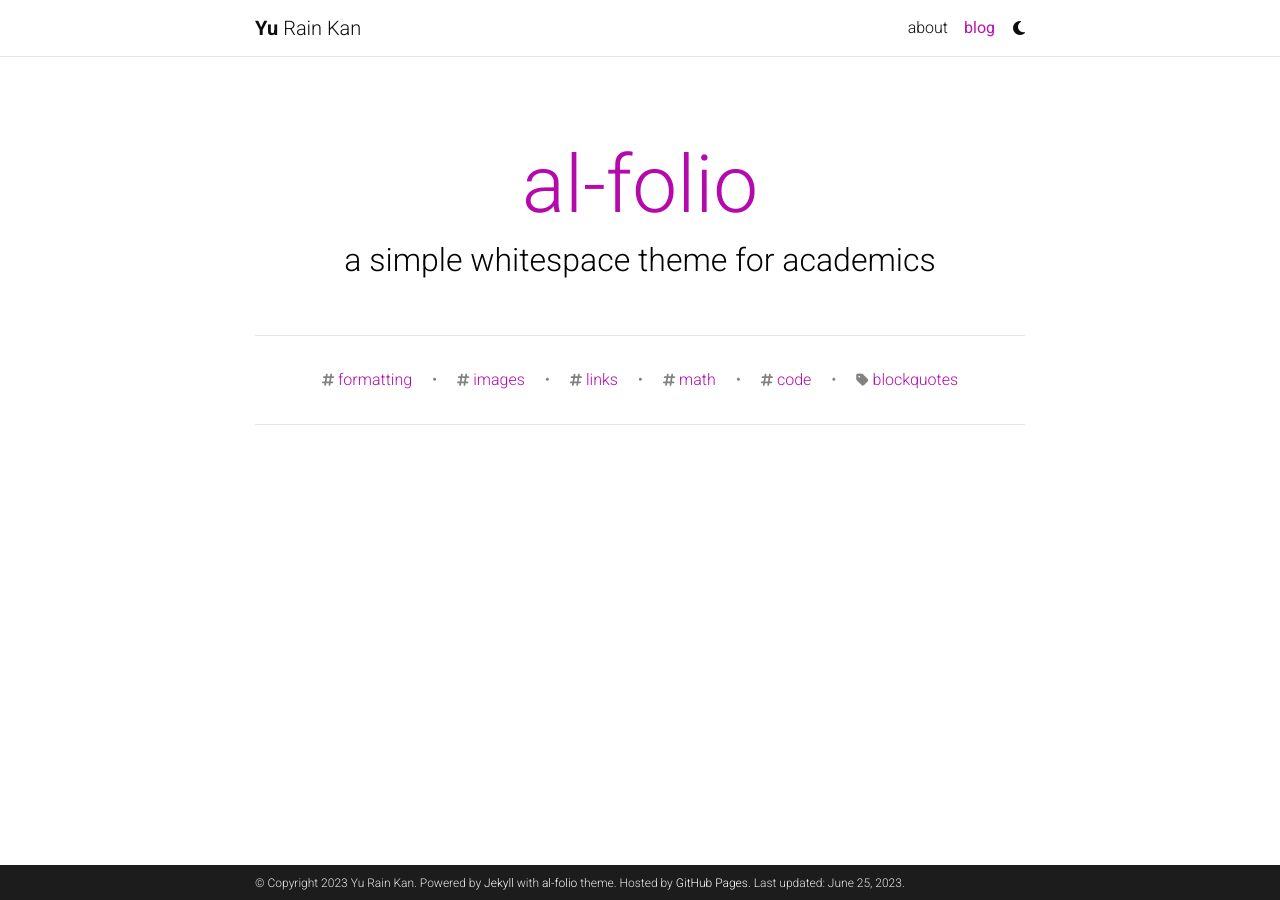
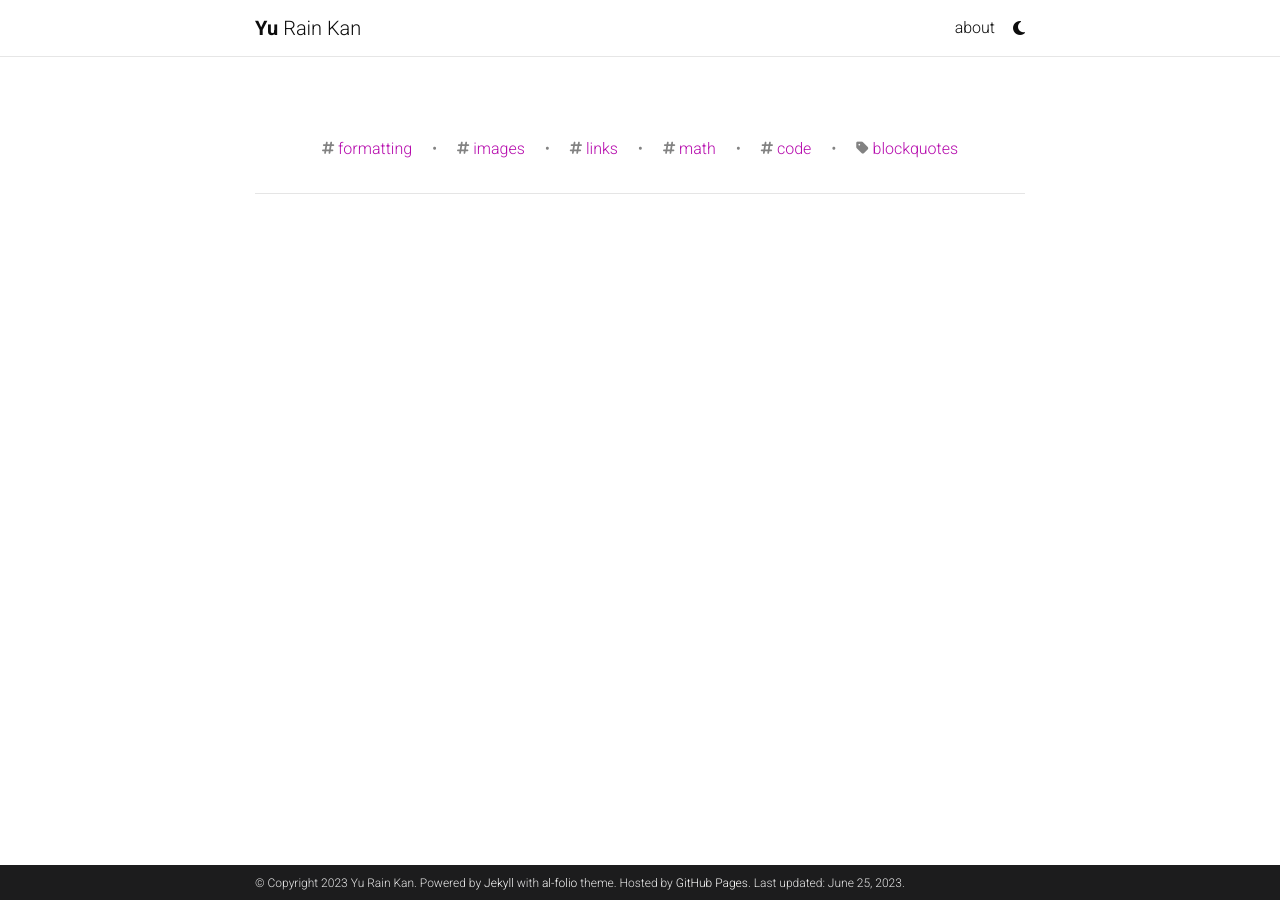
Before and after one commit to rainkan/rainkan.github.io, a Jekyll site: the page built from blog/index.html, in a window 1280 px wide. Built offline with Jekyll 4.4.1, drawn with Linux system fonts in a browser that asks for light colours; comment, search, counter and statistics services are not loaded; a style sheet for code colours, icons or effects is not loaded; some of the changed lines change nothing that is shown.

Commit message:
Update _config.yml

```diff
--- a/_config.yml
+++ b/_config.yml
@@ -105,50 +105,6 @@
 
 google_site_verification:  # your google-site-verification ID (Google Search Console)
 bing_site_verification:  # out your bing-site-verification ID (Bing Webmaster)
-
-# -----------------------------------------------------------------------------
-# Blog
-# -----------------------------------------------------------------------------
-
-blog_name: al-folio # blog_name will be displayed in your blog page
-blog_nav_title: blog # your blog must have a title for it to be displayed in the nav bar
-blog_description: a simple whitespace theme for academics
-permalink: /blog/:year/:title/
-
-# Pagination
-pagination:
-  enabled: false
-
-related_blog_posts:
-  enabled: true
-  max_related: 5
-
-# Giscus comments (RECOMMENDED)
-# Follow instructions on https://giscus.app/ to setup for your repo to fill out
-# the information below.
-giscus:
-  repo: alshedivat/al-folio      # <your-github-user-name>/<your-github-repo-name>
-  repo_id: MDEwOlJlcG9zaXRvcnk2MDAyNDM2NQ==
-  category: Comments             # name of the category under which discussions will be created
-  category_id: DIC_kwDOA5PmLc4CTBt6
-  mapping: title                 # identify discussions by post title
-  strict: 1                      # use strict identification mode
-  reactions_enabled: 1           # enable (1) or disable (0) emoji reactions
-  input_position: bottom         # whether to display input form below (bottom) or above (top) the comments
-  theme: preferred_color_scheme  # name of the color scheme (preferred works well with al-folio light/dark mode)
-  emit_metadata: 0
-  lang: en
-
-# Disqus comments (DEPRECATED)
-disqus_shortname: al-folio # put your disqus shortname
-# https://help.disqus.com/en/articles/1717111-what-s-a-shortname
-
-# External sources.
-# If you have blog posts published on medium.com or other external sources,
-# you can display them in your blog by adding a link to the RSS feed.
-external_sources:
-  - name: medium.com
-    rss_url: https://medium.com/@al-folio/feed
 
 # -----------------------------------------------------------------------------
 # Collections
```
